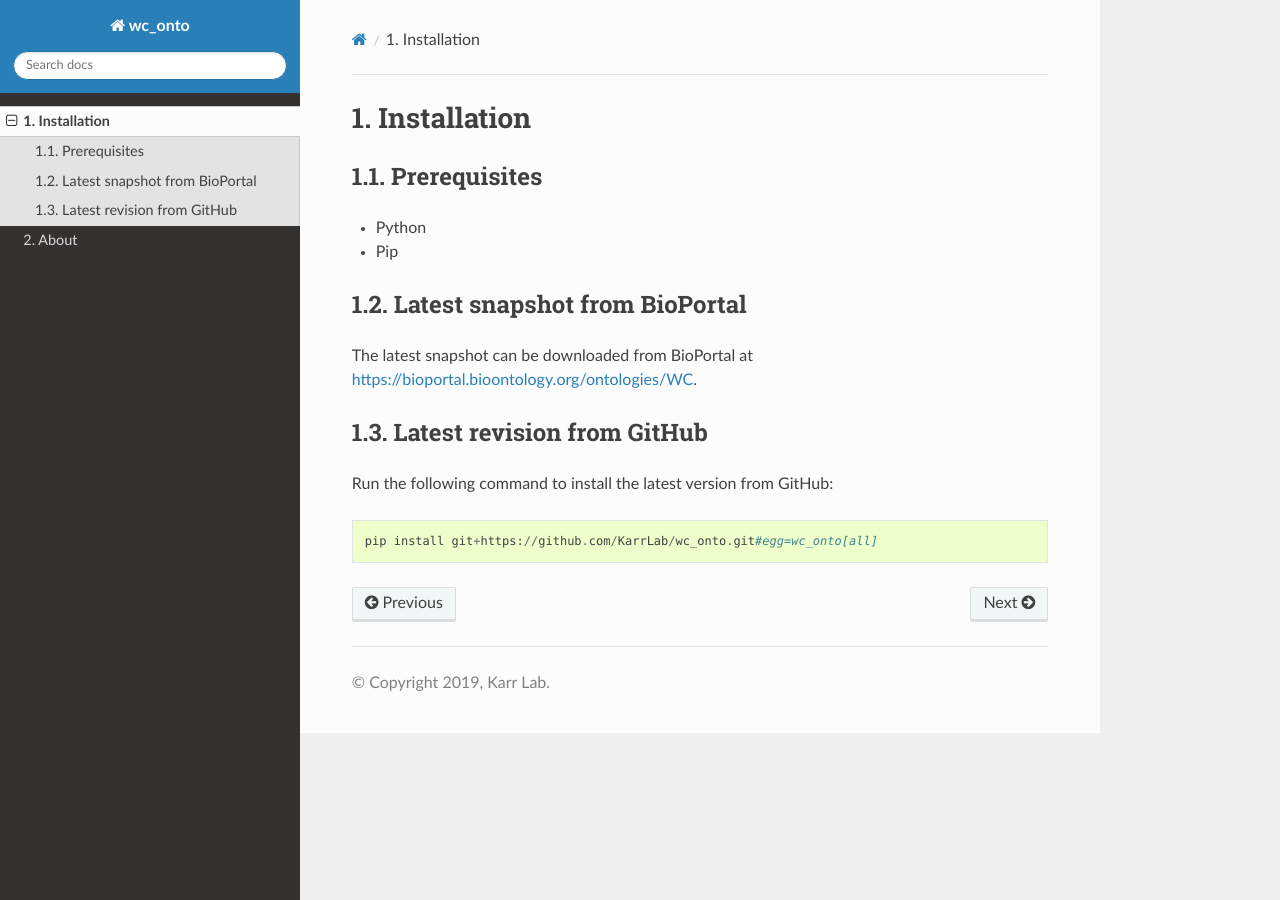
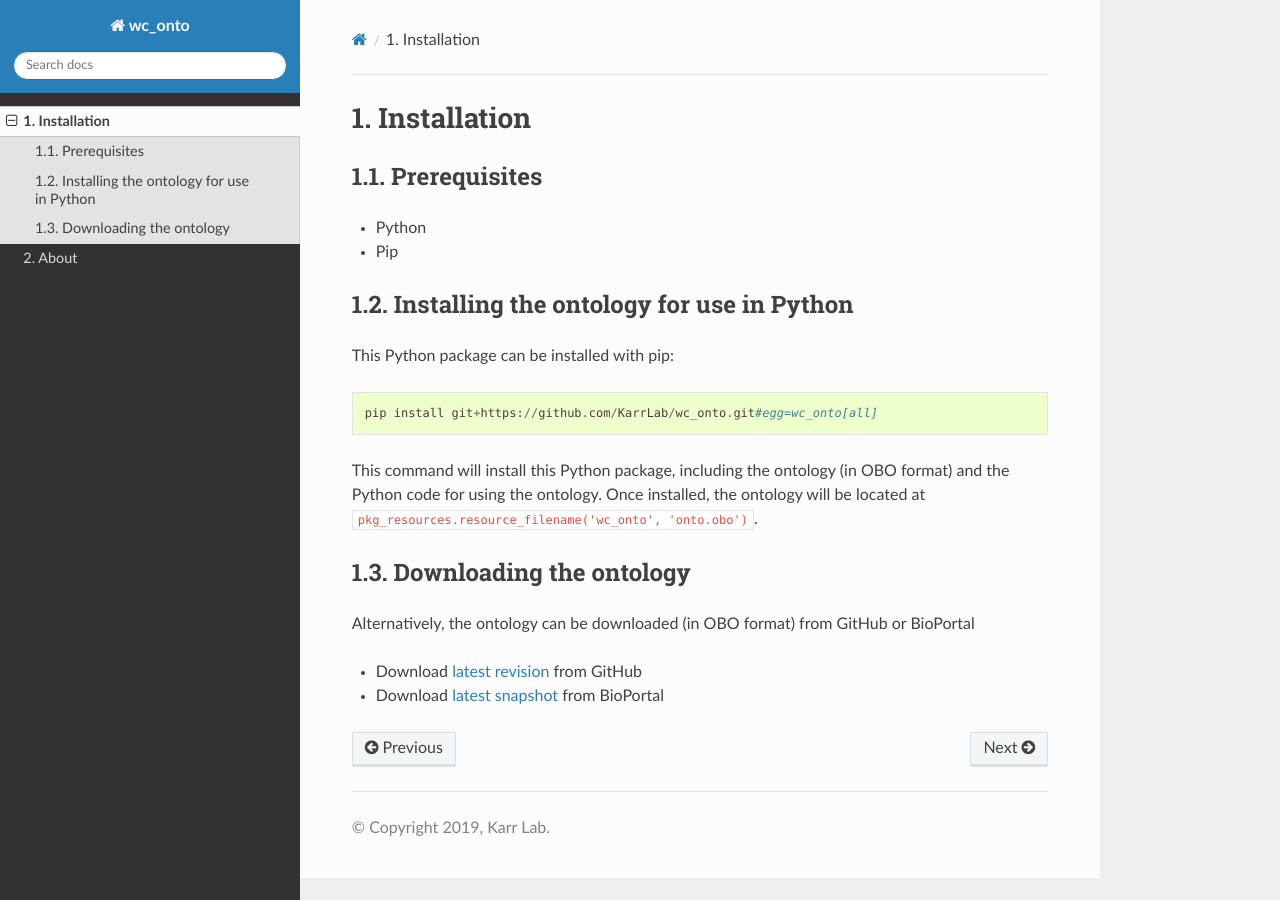
Before and after one commit to KarrLab/wc_onto, a Sphinx documentation site: the page built from docs/installation.rst, in a window 1280 px wide. Built offline with Sphinx 7.4.7 and the Read the Docs theme 2.0.0, drawn with Linux system fonts in a browser that asks for light colours; pages that are not in the unit, such as notebooks, are missing from menus.

Commit message:
Clarifying installation instructions

```diff
--- a/docs/installation.rst
+++ b/docs/installation.rst
@@ -7,12 +7,18 @@ Prerequisites
 * Python
 * Pip
 
-Latest snapshot from BioPortal
-------------------------------
-The latest snapshot can be downloaded from BioPortal at `https://bioportal.bioontology.org/ontologies/WC <https://bioportal.bioontology.org/ontologies/WC>`_.
 
-Latest revision from GitHub
----------------------------
-Run the following command to install the latest version from GitHub::
+Installing the ontology for use in Python
+-----------------------------------------
+This Python package can be installed with pip::
 
     pip install git+https://github.com/KarrLab/wc_onto.git#egg=wc_onto[all]
+
+This command will install this Python package, including the ontology (in OBO format) and the Python code for using the ontology. Once installed, the ontology will be located at ``pkg_resources.resource_filename('wc_onto', 'onto.obo')``.
+
+Downloading the ontology
+------------------------
+Alternatively, the ontology can be downloaded (in OBO format) from GitHub or BioPortal
+
+* Download `latest revision <https://raw.githubusercontent.com/KarrLab/wc_onto/master/wc_onto/onto.obo>`_ from GitHub
+* Download `latest snapshot <https://bioportal.bioontology.org/ontologies/WC>`_ from BioPortal
```
